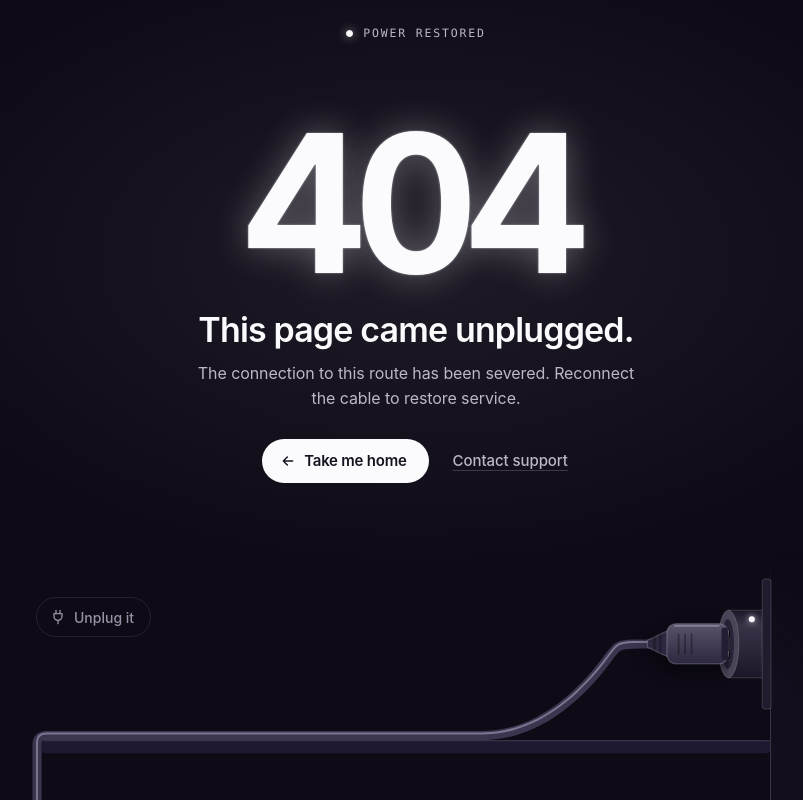
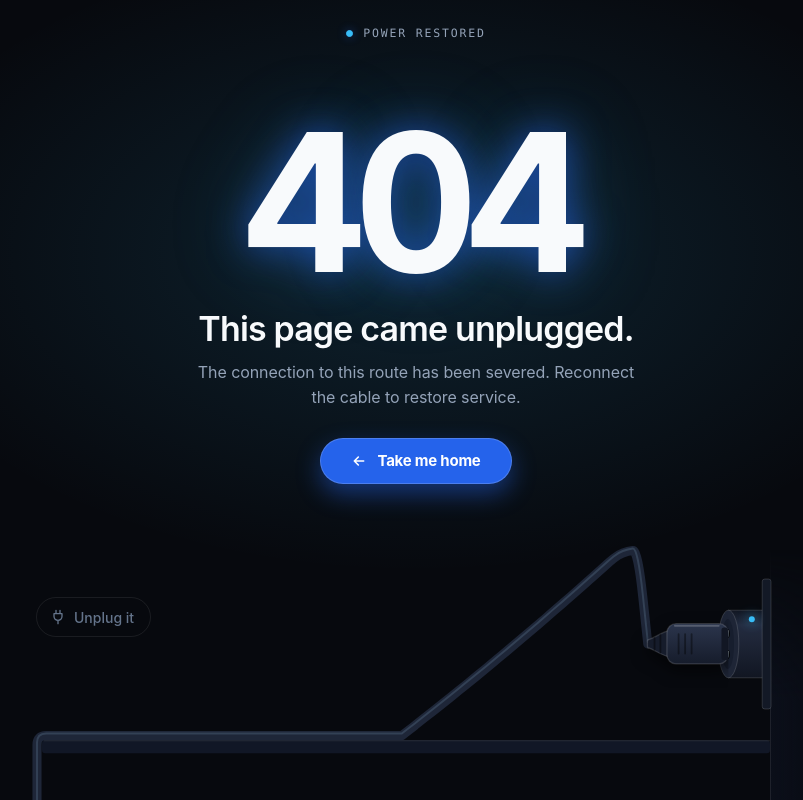
Before and after one commit to CosmicZenith11/Air-Cursor-Web, a Python web app: template templates/error.html in a window 1280 px wide. Shown: the whole page, without its empty margins (224-1027 px from the left). Run offline with Jinja, Linux system fonts and the light colour scheme; the template is opened without the code that fills it, so the values that code supplies are empty.

Commit message:
Update error.html

```diff
--- a/templates/error.html
+++ b/templates/error.html
@@ -8,7 +8,7 @@
 
     <style>
         /* ============================================================================
-           Unplugged404: Exact Design Tokens (tokens.css)
+           Unplugged404: Matte Logo Design Tokens with Per-Error Color Themes
            ============================================================================ */
         :root {
             --radius-pill: 999px;
@@ -20,67 +20,108 @@
             --tr-base: -0.005em;
         }
 
-        /* Dark Theme Tokens (Exact from tokens.css) */
-        [data-theme="dark"] .unplugged-root,
+        /* Base Matte Dark Theme Variables */
         .unplugged-root {
             --up-page-height: 100dvh;
             --up-code-size: clamp(96px, min(21vw, 24vh), 216px);
             --up-rig-height: clamp(190px, 34vh, 250px);
 
-            --accent-primary: #fbfbfd;
-            --accent-hover: #e6e4ec;
-            --text-on-accent: #16121f;
+            --bg-canvas: #07090e;
+            --bg-elevated-1: #0f1523;
+            --border-default: rgba(255, 255, 255, 0.08);
+            --border-strong: rgba(255, 255, 255, 0.16);
 
-            --bg-canvas: #0e0a16;
-            --bg-elevated-1: #171022;
-            --border-default: rgba(251, 251, 253, 0.1);
-            --border-strong: rgba(251, 251, 253, 0.18);
+            --text-primary: #f8fafc;
+            --text-secondary: #94a3b8;
+            --text-tertiary: #64748b;
 
-            --text-primary: #fbfbfd;
-            --text-secondary: #bdb8c8;
-            --text-tertiary: #9892a4;
+            --up-dim: 0.22;
+            --up-bg-off: #05060a;
+            --up-wall: #0b0f1a;
+            --up-wall-line: rgba(255, 255, 255, 0.08);
+            --up-desk: #111726;
+            --up-desk-edge: rgba(255, 255, 255, 0.1);
 
-            --up-dim: 0.24;
-            --up-bg-off: #0a0710;
-            --up-tube: rgba(251, 251, 253, 0.5);
-            --up-glow-rgb: 251, 251, 253;
-            --up-glow-strength: 0.07;
-            --up-code-glow: 0 0 36px rgba(251, 251, 253, 0.32), 0 0 2px rgba(251, 251, 253, 0.6);
-            --up-light-rgb: 251, 251, 253;
+            /* Hardware Matte Styling */
+            --up-cable: #1e2638;
+            --up-cable-shine: #334155;
+            --up-cable-edge: transparent;
+            --up-plug-hi: #2b354c;
+            --up-plug-lo: #161c2b;
+            --up-plug-edge: rgba(255, 255, 255, 0.15);
+            --up-plug-groove: rgba(0, 0, 0, 0.4);
+            --up-plug-sheen: rgba(255, 255, 255, 0.2);
+            --up-plug-face: #121724;
+            --up-pin-hi: #cbd5e1;
+            --up-pin-lo: #64748b;
+            --up-shadow: 0.6;
+            --up-socket-hi: #242c40;
+            --up-socket-lo: #111622;
+            --up-socket-face: #1e2536;
+            --up-socket-edge: rgba(255, 255, 255, 0.14);
+            --up-plate: #131926;
+            --up-recess: #171e2e;
+            --up-hole: #030508;
+            --up-led-off: #1e2536;
 
-            --up-wall: #140f1e;
-            --up-wall-line: rgba(251, 251, 253, 0.16);
-            --up-desk: #1f1830;
-            --up-desk-edge: rgba(251, 251, 253, 0.16);
+            /* DEFAULT / 404: Matte Electric Blue (App Logo Match) */
+            --accent-primary: #2563eb;
+            --accent-hover: #1d4ed8;
+            --text-on-accent: #ffffff;
+            --accent-glow: rgba(37, 99, 235, 0.45);
+            --up-light-rgb: 37, 99, 235;
+            --up-glow-rgb: 56, 189, 248;
+            --up-glow-strength: 0.14;
+            --up-code-glow: 0 0 38px rgba(37, 99, 235, 0.65), 0 0 85px rgba(56, 189, 248, 0.25);
+            --up-tube: rgba(37, 99, 235, 0.4);
+            --up-near: rgba(56, 189, 248, 0.6);
+            --up-led-on: #38bdf8;
+        }
 
-            --up-cable: #3d3550;
-            --up-cable-shine: #7d768f;
-            --up-cable-edge: transparent;
-            --up-plug-hi: #5a5369;
-            --up-plug-lo: #2e2740;
-            --up-plug-edge: rgba(251, 251, 253, 0.2);
-            --up-plug-groove: rgba(0, 0, 0, 0.32);
-            --up-plug-sheen: rgba(251, 251, 253, 0.28);
-            --up-plug-face: #251e33;
-            --up-pin-hi: #f4f3f7;
-            --up-pin-lo: #8e889c;
-            --up-shadow: 0.5;
-            --up-socket-hi: #3a3348;
-            --up-socket-lo: #1c1628;
-            --up-socket-face: #4b4459;
-            --up-socket-edge: rgba(251, 251, 253, 0.16);
-            --up-plate: #221b2e;
-            --up-recess: #2a2338;
-            --up-hole: #050308;
-            --up-near: rgba(251, 251, 253, 0.55);
-            --up-led-off: #3a3348;
-            --up-led-on: #fbfbfd;
+        /* 500: Server Error (Matte Crimson Red) */
+        .unplugged-root[data-error="500"],
+        body[data-error="500"] .unplugged-root {
+            --accent-primary: #dc2626;
+            --accent-hover: #b91c1c;
+            --accent-glow: rgba(220, 38, 38, 0.45);
+            --up-light-rgb: 220, 38, 38;
+            --up-glow-rgb: 248, 113, 113;
+            --up-code-glow: 0 0 38px rgba(220, 38, 38, 0.65), 0 0 85px rgba(248, 113, 113, 0.25);
+            --up-tube: rgba(220, 38, 38, 0.4);
+            --up-near: rgba(248, 113, 113, 0.6);
+            --up-led-on: #f87171;
+        }
 
-            --shadow-focus-ring: 0 0 0 3px rgba(251, 251, 253, 0.24);
+        /* 403: Access Restricted (Matte Amber Orange) */
+        .unplugged-root[data-error="403"],
+        body[data-error="403"] .unplugged-root {
+            --accent-primary: #d97706;
+            --accent-hover: #b45309;
+            --accent-glow: rgba(217, 119, 6, 0.45);
+            --up-light-rgb: 217, 119, 6;
+            --up-glow-rgb: 251, 191, 36;
+            --up-code-glow: 0 0 38px rgba(217, 119, 6, 0.65), 0 0 85px rgba(251, 191, 36, 0.25);
+            --up-tube: rgba(217, 119, 6, 0.4);
+            --up-near: rgba(251, 191, 36, 0.6);
+            --up-led-on: #fbbf24;
+        }
+
+        /* 400: Bad Request (Matte Violet / Purple) */
+        .unplugged-root[data-error="400"],
+        body[data-error="400"] .unplugged-root {
+            --accent-primary: #7c3aed;
+            --accent-hover: #6d28d9;
+            --accent-glow: rgba(124, 58, 237, 0.45);
+            --up-light-rgb: 124, 58, 237;
+            --up-glow-rgb: 167, 139, 250;
+            --up-code-glow: 0 0 38px rgba(124, 58, 237, 0.65), 0 0 85px rgba(167, 139, 250, 0.25);
+            --up-tube: rgba(124, 58, 237, 0.4);
+            --up-near: rgba(167, 139, 250, 0.6);
+            --up-led-on: #a78bfa;
         }
 
         /* ============================================================================
-           Unplugged404.css (Exact Component Layout)
+           Layout & Typography
            ============================================================================ */
         :where(.unplugged-root, .unplugged-root *, .unplugged-root *::before, .unplugged-root *::after) {
             box-sizing: border-box;
@@ -92,7 +133,7 @@
             margin: 0;
             padding: 0;
             overflow: hidden;
-            background-color: #0a0710;
+            background-color: #05060a;
         }
 
         .unplugged-root {
@@ -141,7 +182,7 @@
             border: 0;
         }
 
-        /* STATUS */
+        /* Top Status */
         .up-status {
             display: flex;
             align-items: center;
@@ -166,13 +207,13 @@
         }
         [data-power="on"] .up-status { color: var(--text-secondary); }
         [data-power="on"] .up-status-dot {
-            border-color: var(--text-primary);
-            background: var(--text-primary);
-            box-shadow: 0 0 10px rgba(var(--up-glow-rgb), 0.6);
+            border-color: var(--up-led-on);
+            background: var(--up-led-on);
+            box-shadow: 0 0 10px var(--accent-glow);
             animation: none;
         }
 
-        /* SCREEN */
+        /* Screen Typography */
         .up-screen {
             flex: 1;
             display: flex;
@@ -193,7 +234,7 @@
 
         .up-code {
             font-size: var(--up-code-size);
-            font-weight: 650;
+            font-weight: 700;
             line-height: 0.84;
             letter-spacing: -0.065em;
             font-variant-numeric: tabular-nums;
@@ -201,6 +242,7 @@
             color: var(--text-primary);
             text-shadow: var(--up-code-glow);
             user-select: none;
+            transition: text-shadow 0.4s ease, color 0.4s ease;
         }
         [data-power="off"] .up-code {
             color: transparent;
@@ -224,49 +266,50 @@
             color: var(--text-secondary);
             text-wrap: pretty;
         }
+
+        /* 💥 SINGLE CENTERED "TAKE ME HOME" BUTTON 💥 */
         .up-actions {
             display: flex;
-            flex-wrap: wrap;
             align-items: center;
             justify-content: center;
-            gap: 12px 22px;
+            width: 100%;
             margin-top: 28px;
         }
         .up-home {
             display: inline-flex;
             align-items: center;
-            gap: 8px;
-            height: 44px;
-            padding: 0 22px 0 18px;
-            border: 0;
+            justify-content: center;
+            gap: 10px;
+            height: 46px;
+            padding: 0 30px;
+            border: 1px solid rgba(255, 255, 255, 0.18);
             border-radius: var(--radius-pill);
             background: var(--accent-primary);
             color: var(--text-on-accent);
             font-size: 15px;
-            font-weight: 600;
+            font-weight: 700;
             letter-spacing: var(--tr-tight);
             text-decoration: none;
             cursor: pointer;
-            transition: background 160ms var(--ease-out-quart), transform 160ms var(--ease-out-quart), box-shadow 200ms var(--ease-out-quart);
+            box-shadow: 0 10px 24px var(--accent-glow);
+            transition: all 180ms var(--ease-out-quart);
         }
-        .up-home:hover { background: var(--accent-hover); transform: translateY(-1px); }
-        .up-home:active { transform: translateY(0) scale(0.98); }
-        .up-home svg { transition: transform 200ms var(--ease-out-quart); }
-        .up-home:hover svg { transform: translateX(-2px); }
+        .up-home:hover {
+            background: var(--accent-hover);
+            transform: translateY(-2px);
+            box-shadow: 0 14px 28px var(--accent-glow);
+        }
+        .up-home:active {
+            transform: translateY(0) scale(0.98);
+        }
+        .up-home svg {
+            transition: transform 200ms var(--ease-out-quart);
+        }
+        .up-home:hover svg {
+            transform: translateX(-3px);
+        }
 
-        .up-secondary {
-            padding: 6px 2px;
-            font-size: 15px;
-            font-weight: 500;
-            color: var(--text-secondary);
-            text-decoration: underline;
-            text-decoration-color: var(--border-strong);
-            text-underline-offset: 4px;
-            transition: color 160ms var(--ease-out-quart), text-decoration-color 160ms var(--ease-out-quart);
-        }
-        .up-secondary:hover { color: var(--text-primary); text-decoration-color: currentColor; }
-
-        /* RIG */
+        /* Physical Rig */
         .up-rig {
             position: relative;
             flex: none;
@@ -325,7 +368,7 @@
             font-size: 14px;
             font-weight: 500;
             cursor: pointer;
-            transition: border-color 160ms var(--ease-out-quart), background 160ms var(--ease-out-quart), color 160ms var(--ease-out-quart), transform 160ms var(--ease-out-quart);
+            transition: all 160ms var(--ease-out-quart);
         }
         .up-fallback:hover { border-color: var(--text-tertiary); }
         .up-fallback:active { transform: scale(0.97); }
@@ -336,19 +379,19 @@
         }
         [data-power="on"] .up-fallback:hover { color: var(--text-primary); border-color: var(--border-strong); }
 
-        /* Scene elements */
+        /* Scene graphics */
         .up-stop-wall { stop-color: var(--up-wall); }
         .up-wall-line { fill: var(--up-wall-line); }
         .up-desk { fill: var(--up-desk); }
         .up-desk-edge { fill: var(--up-desk-edge); }
 
-        /* Cable */
+        /* Cable lines */
         .up-cable path { fill: none; stroke-linecap: round; stroke-linejoin: round; }
         .up-cable-edge { stroke: var(--up-cable-edge); }
         .up-cable-body { stroke: var(--up-cable); }
         .up-cable-shine { stroke: var(--up-cable-shine); }
 
-        /* Plug */
+        /* Plug element */
         .up-plug {
             position: absolute;
             top: 0;
@@ -388,7 +431,7 @@
         .up-sheen { fill: none; stroke: var(--up-plug-sheen); stroke-width: 1.2; stroke-linecap: round; }
         .up-face { fill: var(--up-plug-face); }
 
-        /* Socket */
+        /* Socket graphics */
         .up-stop-socket-hi { stop-color: var(--up-socket-hi); }
         .up-stop-socket-lo { stop-color: var(--up-socket-lo); }
         .up-barrel { stroke: var(--up-socket-edge); stroke-width: 1; }
@@ -408,12 +451,12 @@
         }
         [data-power="on"] .up-led {
             fill: var(--up-led-on);
-            filter: drop-shadow(0 0 3px rgba(var(--up-light-rgb), 0.9));
+            filter: drop-shadow(0 0 6px var(--up-led-on));
         }
 
-        /* Spark */
+        /* Spark effects */
         .up-flash {
-            fill: rgba(var(--up-light-rgb), 0.5);
+            fill: rgba(var(--up-light-rgb), 0.55);
             opacity: 0;
             transform-box: fill-box;
             transform-origin: center;
@@ -422,7 +465,7 @@
         }
         .up-ray {
             fill: none;
-            stroke: rgb(var(--up-light-rgb));
+            stroke: var(--up-led-on);
             stroke-width: calc(1.6px * var(--up-k, 1));
             stroke-linecap: round;
             stroke-dasharray: 0.45 1.2;
@@ -430,7 +473,7 @@
             animation: up-ray 300ms cubic-bezier(0.2, 0.7, 0.3, 1) both;
         }
 
-        /* Flicker animations */
+        /* Keyframes */
         @keyframes up-dead {
             0%, 13%, 16.5%, 19%, 64%, 66.5%, 100% { opacity: var(--up-dim); }
             14% { opacity: calc(var(--up-dim) * 1.45); }
@@ -482,6 +525,7 @@
             .up-title { margin-top: 20px; font-size: 25px; }
             .up-message { font-size: 15px; }
             .up-actions { margin-top: 24px; }
+            .up-home { width: 100%; max-width: 320px; }
             .up-rig { margin-top: 14px; }
             .up-controls {
                 position: static;
@@ -495,9 +539,9 @@
         }
     </style>
 </head>
-<body>
+<body data-error="{{ code|default('404') }}">
 
-    <div class="unplugged-root" id="unpluggedRoot" data-power="on">
+    <div class="unplugged-root" id="unpluggedRoot" data-power="on" data-error="{{ code|default('404') }}">
         <!-- Top Status Line -->
         <p class="up-status" aria-hidden="true">
             <span class="up-status-dot"></span>
@@ -515,6 +559,8 @@
                     Server power tripped.
                 {% elif code == 403 or code == '403' %}
                     Access line severed.
+                {% elif code == 400 or code == '400' %}
+                    Bad electrical request.
                 {% else %}
                     {{ title|default("This page came unplugged.") }}
                 {% endif %}
@@ -524,18 +570,23 @@
                     {{ message }}
                 {% elif code == 404 or code == '404' %}
                     We couldn't find the page you were looking for. It may have moved, or the link may be broken.
+                {% elif code == 500 or code == '500' %}
+                    The central server encountered an unexpected blackout. Please try again later.
+                {% elif code == 403 or code == '403' %}
+                    Access to this zone is restricted. Authorization voltage is grounded.
                 {% else %}
                     The connection to this route has been severed. Reconnect the cable to restore service.
                 {% endif %}
             </p>
+
+            <!-- Centered "Take me home" Button (No Support Link) -->
             <div class="up-actions">
                 <a class="up-home" href="/">
-                    <svg width="16" height="16" viewBox="0 0 24 24" fill="none" stroke="currentColor" stroke-width="2.2" stroke-linecap="round" stroke-linejoin="round" aria-hidden="true">
+                    <svg width="16" height="16" viewBox="0 0 24 24" fill="none" stroke="currentColor" stroke-width="2.4" stroke-linecap="round" stroke-linejoin="round" aria-hidden="true">
                         <path d="M19 12H5M11 6l-6 6 6 6"/>
                     </svg>
                     <span>Take me home</span>
                 </a>
-                <a class="up-secondary" href="mailto:support@aircursor.com">Contact support</a>
             </div>
         </div>
 
@@ -596,7 +647,7 @@
     </div>
 
     <!-- ============================================================================
-         Exact Mathematical Verlet Physics Engine (Unplugged404.jsx)
+         Verlet Physics Engine
          ============================================================================ -->
     <script>
         (function() {
@@ -728,7 +779,7 @@
                     const down = sBottom - p.y;
                     if (out <= up && out <= down) p.x = sLeft;
                     else if (up <= down) p.y = sTop;
-                    else p.y = sBottom;
+                    else p.y = bottom;
                 }
             }
 
@@ -747,7 +798,7 @@
                 const end = pts[n - 1];
                 const neck = pts[n - 2];
                 end.x = tail.x; end.y = tail.y;
-                neck.x = tail.x - tail.c * SEG; neck.y = tail.y - tail.s * SEG;
+                neck.x = tail.x - tail.c * SEG; neck.y = tail.s * SEG;
 
                 const head = anchorOf(g, rope, tail);
                 pts[0].x += (head.x - pts[0].x) * 0.25;
@@ -941,7 +992,6 @@
                 if (on) triggerSpark();
             }
 
-            // Animation Loop
             let runningAnim = null;
             function cancelRunningAnim() {
                 if (runningAnim) {
@@ -1015,7 +1065,6 @@
                 plugSvg.style.clipPath = inside > 0 ? `inset(-24px ${inside.toFixed(2)}px -24px -24px)` : 'none';
             }
 
-            // Drag Handler
             let grab = null;
             function onPointerDown(e) {
                 if (e.pointerType === 'mouse' && e.button !== 0) return;
@@ -1093,7 +1142,6 @@
                 }
             });
 
-            // Physics Render Loop
             let lastTime = performance.now();
             let acc = 0;
             function mainLoop(now) {
```
